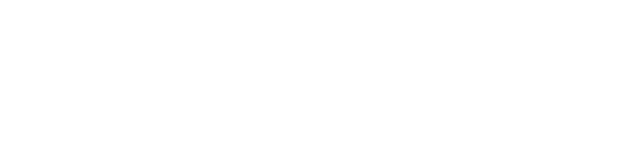
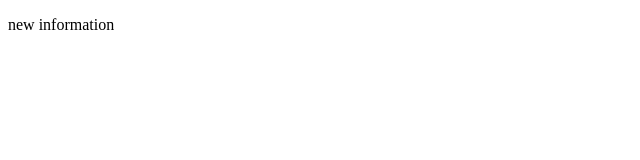
Before and after one commit to cariheizer/se1400, a plain HTML site: page index.html in a window 1280 px wide. Shown: the whole page, without its empty margins (0-640 px from the left). Drawn offline with Linux system fonts and the light colour scheme.

Commit message:
added new information

```diff
--- a/index.html
+++ b/index.html
@@ -1,11 +1,15 @@
 <!DOCTYPE html>
 <html lang="en">
+
 <head>
     <meta charset="UTF-8">
     <meta name="viewport" content="width=device-width, initial-scale=1.0">
     <title>Document</title>
 </head>
+
 <body>
+<p>new information
+</p>
+</body>
 
-</body>
 </html>
```
